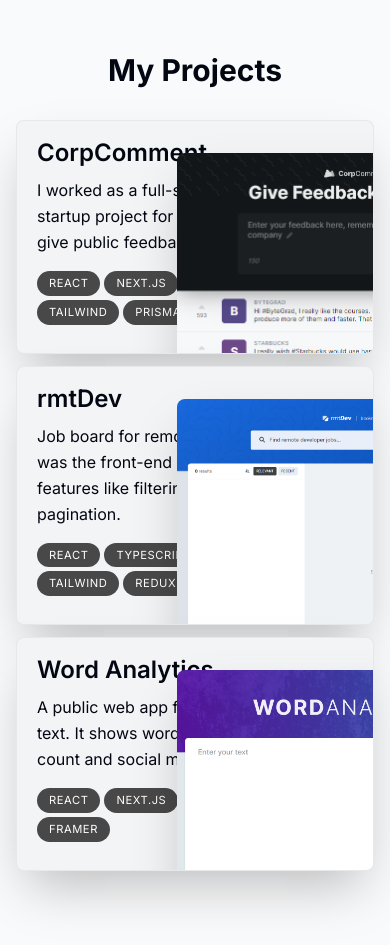
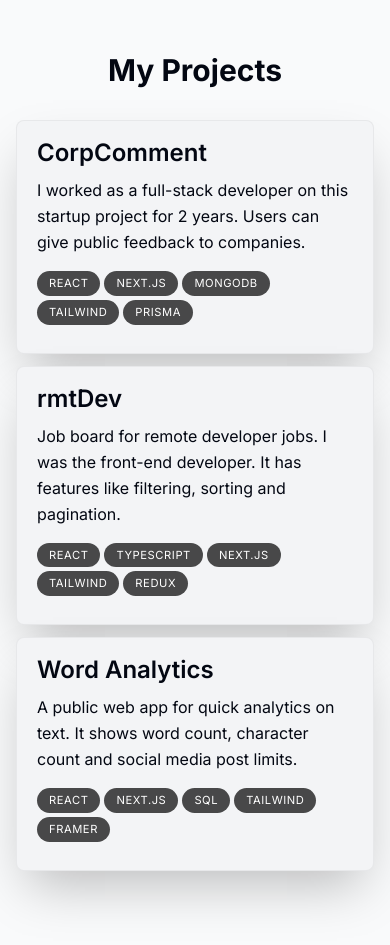
Before and after one commit to hoangbayern/project_portfolio, a Next.js app: page / in a window 390 px wide. Shown: the part 1560-2505 px from the top of the page. Built offline with nearby package versions, Linux system fonts and the light colour scheme.

Commit message:
update feature my project

```diff
--- a/components/Project.tsx
+++ b/components/Project.tsx
@@ -1,21 +1,41 @@
+"use client"
+
 import { projectsData } from "@/lib/data";
 import Image from "next/image";
-import React from "react";
+import React, { useRef } from "react";
+import { motion, useScroll, useTransform } from "framer-motion";
+import { useMediaQuery } from "@mui/material";
 
 type ProjectProps = (typeof projectsData)[number];
 
 export default function Project(props: ProjectProps) {
   const { title, description, tags, imageUrl } = props;
+  const ref = useRef(null);
+  const { scrollYProgress } = useScroll({
+    target: ref,
+    offset: ["0 1", "1.33 1"],
+  });
+  const scaleProgress = useTransform(scrollYProgress, [0, 1], [0.8, 1]);
+  const opacityProgress = useTransform(scrollYProgress, [0, 1], [0.6, 1]);
+
+  const isMobile = useMediaQuery('(max-width: 600px)');
+
   return (
     <>
       {title ? (
-        <section
+        <motion.section ref={ref}
           className="group bg-gray-100 max-w-[42rem] overflow-hidden border
                border-black/5 rounded-lg relative sm:h-[20rem] mb-3 sm:mb-8 last:mb-0
                shadow-2xl cursor-pointer hover:bg-gray-300 transition"
+               style={{
+                scale: scaleProgress,
+                opacity: opacityProgress
+               }}
         >
-          <div className="pt-4 pb-7 px-5 sm:pl-10 sm:pt-10 sm:pr-2 sm:max-w-[50%] h-full
-          flex flex-col">
+          <div
+            className="pt-4 pb-7 px-5 sm:pl-10 sm:pt-10 sm:pr-2 sm:max-w-[50%] h-full
+          flex flex-col"
+          >
             <h3 className="text-2xl font-semibold">{title}</h3>
             <p className="mt-2 leading-relaxed">{description}</p>
             {tags ? (
@@ -32,7 +52,7 @@ export default function Project(props: ProjectProps) {
               </ul>
             ) : null}
           </div>
-          {imageUrl ? (
+          {imageUrl && !isMobile ? (
             <Image
               src={imageUrl}
               alt="Image Project"
@@ -41,7 +61,7 @@ export default function Project(props: ProjectProps) {
               group-hover:-translate-x-3 group-hover:-translate-y-3 group-hover:-rotate-3 transition"
             />
           ) : null}
-        </section>
+        </motion.section>
       ) : null}
     </>
   );
--- a/package.json
+++ b/package.json
@@ -9,6 +9,9 @@
     "lint": "next lint"
   },
   "dependencies": {
+    "@emotion/react": "^11.11.1",
+    "@emotion/styled": "^11.11.0",
+    "@mui/material": "^5.14.8",
     "@react-email/components": "^0.0.7",
     "@react-email/tailwind": "^0.0.8",
     "@types/node": "20.6.0",
```
Also changed, not shown: 1 other file (tests, documents, lock files or other folders).
